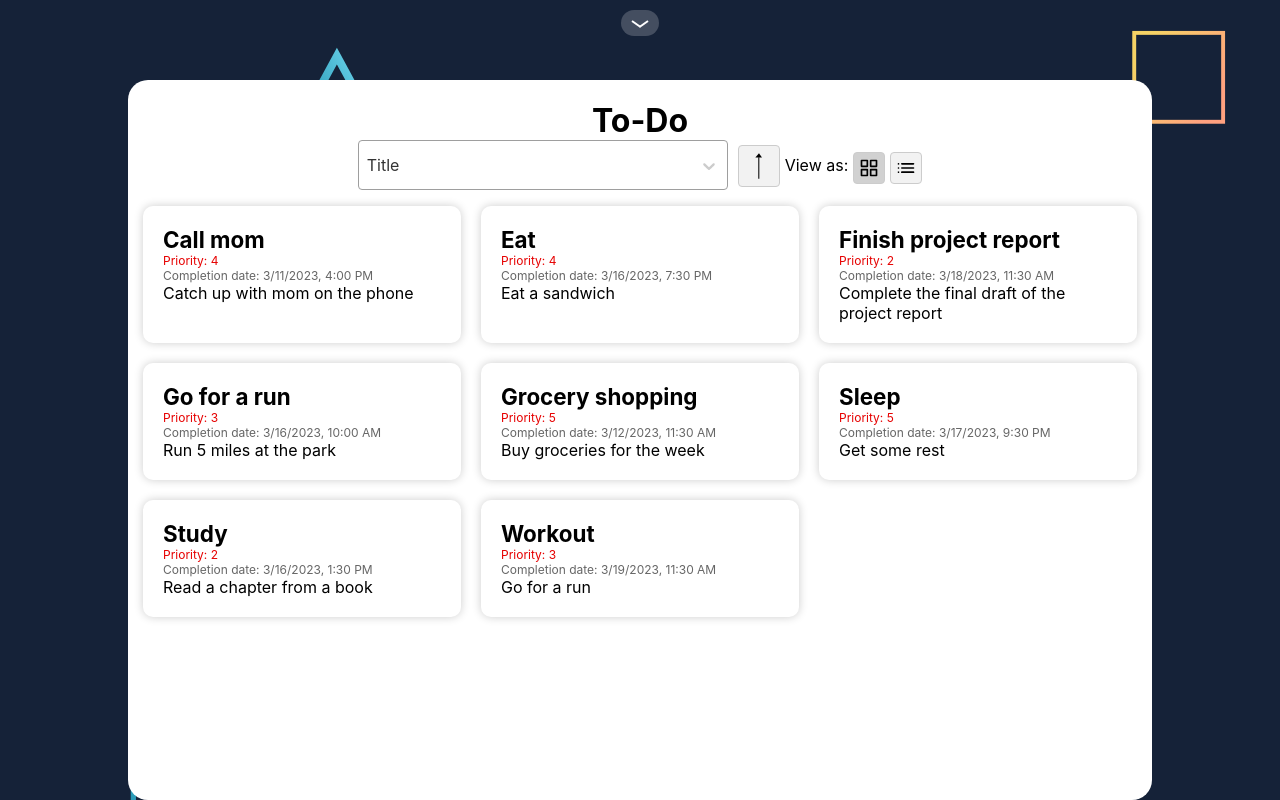
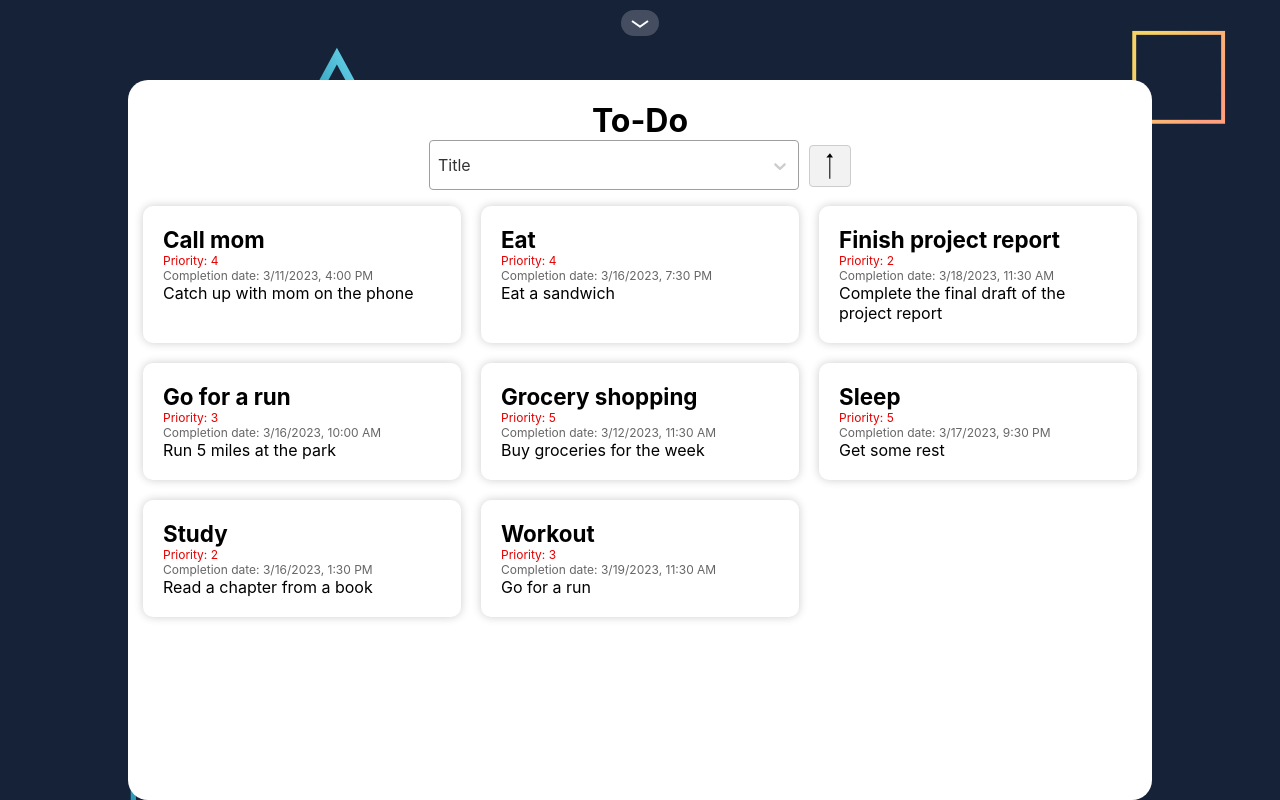
Before and after one commit to DanielGRasmussen/todo-fullstack, a React (Create React App) app: page / in a window 1280 px wide. Built offline with nearby package versions, Linux system fonts and the light colour scheme.

Commit message:
Removed view-as option

```diff
--- a/src/main/SearchMenu.tsx
+++ b/src/main/SearchMenu.tsx
@@ -2,27 +2,6 @@ import "./css/SearchMenu.css";
 import React from "react";
 import Select, { components } from "react-select";
 import SortButton from "./SortButton";
-
-function setTodoStyle(todoStyle: string): void {
-	// Either "grid" or "list" should probably use an enum or boolean "isList" parameter.
-	const todos = document.querySelector("#todos");
-	if (!todos) {
-		return;
-	}
-	// Gets the list style that this isn't.
-	const other: string = todoStyle === "grid" ? "list" : "grid";
-	todos.classList.remove(other);
-	todos.classList.add(todoStyle);
-
-	const selected: HTMLElement = document.querySelector(
-		`#view-as .${todoStyle}`
-	);
-	const deselected: HTMLElement = document.querySelector(
-		`#view-as .${other}`
-	);
-	selected.classList.add("active");
-	deselected.classList.remove("active");
-}
 
 function SearchMenu(
 	searchQuery: string,
@@ -122,25 +101,6 @@ function SearchMenu(
 				}}
 			/>
 			<SortButton onClick={handleSortOrderChange} />
-			<div id="view-as">
-				<span className="tooltip">View as:</span>
-				<div id="grid-container" className="tooltip">
-					<img
-						src={process.env.PUBLIC_URL + "/assets/grid.svg"}
-						className="grid active"
-						alt="Grid"
-						onClick={() => setTodoStyle("grid")}
-					/>
-				</div>
-				<div id="list-container" className="tooltip">
-					<img
-						src={process.env.PUBLIC_URL + "/assets/list.svg"}
-						className="list"
-						alt="List"
-						onClick={() => setTodoStyle("list")}
-					/>
-				</div>
-			</div>
 		</form>
 	);
 }
--- a/src/main/css/SearchMenu.css
+++ b/src/main/css/SearchMenu.css
@@ -101,45 +101,6 @@
     animation: fadeOut 0.3s ease-in-out;
 }
 
-/* Ascending Descending */
-#view-as {
-    margin-left: 5px;
-    display: flex;
-    align-items: center;
-}
-
-#view-as img {
-    width: 20px;
-    height: 20px;
-    border: 1px solid #ccc;
-    background-color: #f2f2f2;
-    border-radius: 4px;
-    position: relative;
-    cursor: pointer;
-    padding: 5px;
-    margin-left: 5px;
-}
-
-
-#grid-container img {
-    margin-top: 6px;
-}
-
-#list-container img {
-    margin-top: 10px;
-}
-
-#view-as img:hover {
-    outline-color: #999;
-    background-color: #e8e8e8;
-}
-
-#view-as img.active {
-    outline-color: #999;
-    background-color: #d1d1d1;
-    cursor: auto;
-}
-
 /* Style for the tooltips */
 .tooltip {
     position: relative;
@@ -163,16 +124,4 @@
     display: block;
 }
 
-/* Specific tooltip messages */
-#grid-container::before {
-    content: "Grid View";
-    width: 70px;
-}
-
-#list-container::before {
-    content: "List View";
-    width: 70px;
-    top: -26px;
-}
-
 /* Sort-direction title message in SortButton.css */
```
